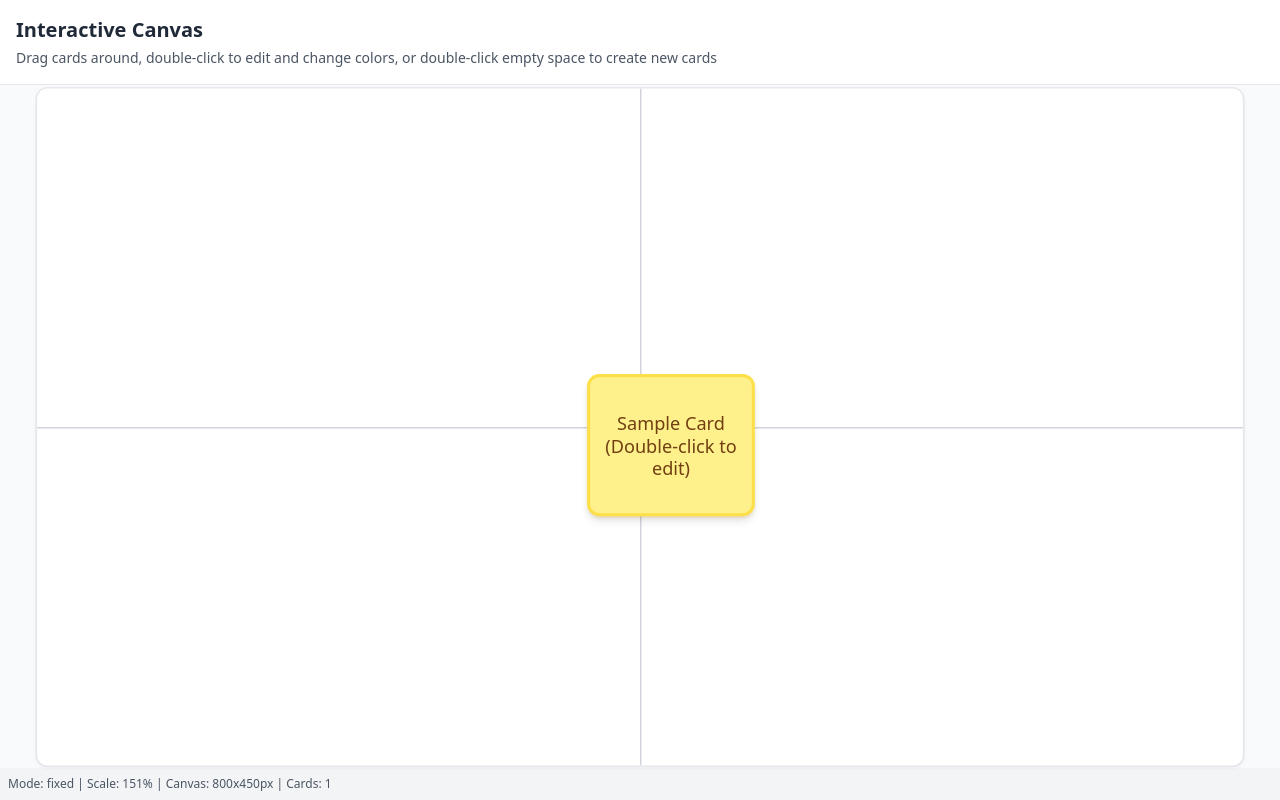
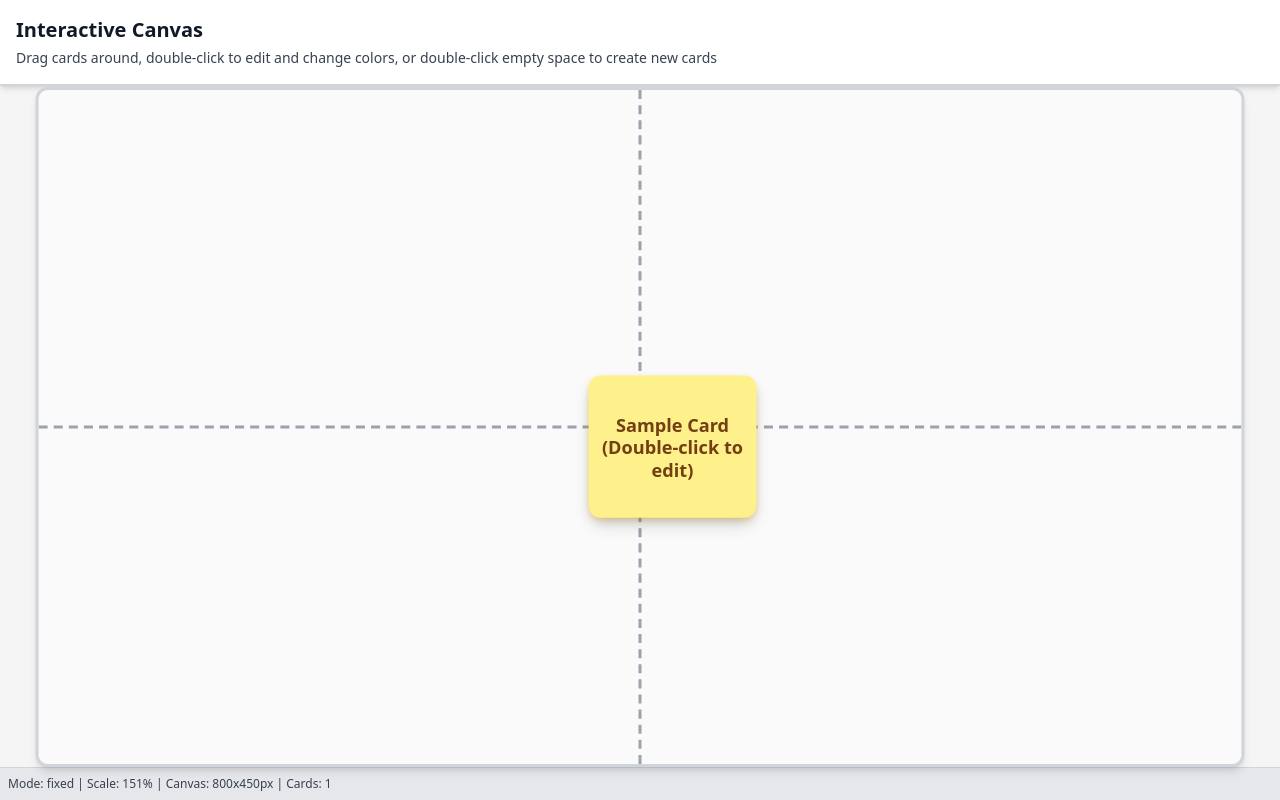
Before and after one commit to eralston/product-canvas-app, a React (Vite) app: page / in a window 1280 px wide. Built offline with nearby package versions, Linux system fonts and the light colour scheme.

Commit message:
Implement Bold & Structured Visual Design

```diff
--- a/src/components/Canvas.tsx
+++ b/src/components/Canvas.tsx
@@ -152,7 +152,7 @@ const Canvas: React.FC = () => {
 
   const renderCanvas = (canvasWidth: number, canvasHeight: number) => (
     <div
-      className="bg-white border border-gray-200 rounded-lg shadow-sm relative overflow-hidden canvas-area"
+      className="bg-neutral-50 border-2 border-gray-300 rounded-lg shadow-md relative overflow-hidden canvas-area"
       style={{
         width: `${canvasWidth}px`,
         height: `${canvasHeight}px`,
@@ -163,11 +163,11 @@ const Canvas: React.FC = () => {
     >
       {/* Quadrant dividers */}
       <div className="absolute inset-0 flex pointer-events-none">
-        <div className="flex-1 border-r border-gray-300 quadrant-divider"></div>
+        <div className="flex-1 border-r-2 border-gray-400 border-dashed quadrant-divider"></div>
         <div className="flex-1 quadrant-divider"></div>
       </div>
       <div className="absolute inset-0 flex flex-col pointer-events-none">
-        <div className="flex-1 border-b border-gray-300 quadrant-divider"></div>
+        <div className="flex-1 border-b-2 border-gray-400 border-dashed quadrant-divider"></div>
         <div className="flex-1 quadrant-divider"></div>
       </div>
 
@@ -200,11 +200,11 @@ const Canvas: React.FC = () => {
   );
 
   return (
-    <div className="w-full h-screen flex flex-col bg-gray-50">
+    <div className="w-full h-screen flex flex-col bg-neutral-100">
       {/* Document Title */}
-      <div className="p-4 bg-white border-b flex-shrink-0">
-        <h1 className="text-xl font-semibold text-gray-800">Interactive Canvas</h1>
-        <p className="text-sm text-gray-600 mt-1">
+      <div className="p-4 bg-white border-b-2 border-gray-300 shadow-md flex-shrink-0">
+        <h1 className="text-xl font-bold text-gray-900">Interactive Canvas</h1>
+        <p className="text-sm text-gray-700 mt-1 font-medium">
           Drag cards around, double-click to edit and change colors, or double-click empty space to create new cards
         </p>
       </div>
@@ -219,7 +219,7 @@ const Canvas: React.FC = () => {
         ) : (
           // Scrollable mode: Canvas at 100% scale with scrolling
           <div
-            className="overflow-auto w-full h-full border border-gray-300 rounded-lg bg-gray-100"
+            className="overflow-auto w-full h-full border-2 border-gray-400 rounded-lg bg-neutral-200 shadow-inner"
             style={{
               minWidth: '100%',
               minHeight: '100%'
@@ -239,7 +239,7 @@ const Canvas: React.FC = () => {
       </div>
 
       {/* Debug info - we can remove this later */}
-      <div className="p-2 bg-gray-100 text-xs text-gray-600 flex-shrink-0">
+      <div className="p-2 bg-gray-200 border-t border-gray-300 text-xs text-gray-700 font-medium flex-shrink-0">
         Mode: {viewportMode} | Scale: {Math.round(canvasScale * 100)}% | Canvas: {MIN_CANVAS_WIDTH}x{MIN_CANVAS_HEIGHT}px | Cards: {cards.length}
       </div>
     </div>
--- a/src/components/Card.tsx
+++ b/src/components/Card.tsx
@@ -227,9 +227,9 @@ const Card: React.FC<CardProps> = ({
   const currentCharCount = editContent.length;
   const remainingChars = CHARACTER_LIMIT - currentCharCount;
 
-  // Build dynamic CSS classes based on color palette
+  // Build dynamic CSS classes based on color palette with enhanced borders
   const cardClasses = `
-    absolute rounded-lg select-none transition-all duration-200 ease-out border-2
+    absolute rounded-lg select-none transition-all duration-200 ease-out border-3
     ${colorPalette.background}
     ${isEditing
       ? `${colorPalette.editingBorder} cursor-text`
@@ -239,12 +239,12 @@ const Card: React.FC<CardProps> = ({
     }
   `;
 
-  // Build dynamic shadow based on color palette
+  // Enhanced shadows for more pronounced depth
   const cardShadow = isEditing
-    ? '0 0 0 2px rgba(59, 130, 246, 0.3), 0 8px 25px -5px rgba(0, 0, 0, 0.15)'
+    ? '0 0 0 3px rgba(59, 130, 246, 0.4), 0 12px 32px -8px rgba(0, 0, 0, 0.2)'
     : isDragging
-      ? `0 25px 50px -12px rgba(0, 0, 0, 0.25), 0 0 0 1px rgba(255, 255, 255, 0.05), 0 8px 16px -4px ${colorPalette.shadowSecondary}`
-      : `0 4px 6px -1px rgba(0, 0, 0, 0.1), 0 2px 4px -1px rgba(0, 0, 0, 0.06), 0 1px 2px 0 ${colorPalette.shadowPrimary}`;
+      ? `0 32px 64px -16px rgba(0, 0, 0, 0.3), 0 0 0 1px rgba(255, 255, 255, 0.1), 0 12px 24px -6px ${colorPalette.shadowSecondary}`
+      : `0 6px 12px -2px rgba(0, 0, 0, 0.15), 0 4px 8px -2px rgba(0, 0, 0, 0.1), 0 2px 4px 0 ${colorPalette.shadowPrimary}`;
 
   return (
     <>
@@ -258,7 +258,7 @@ const Card: React.FC<CardProps> = ({
           height: `${cardSize.height}px`,
           zIndex: zIndex,
           boxShadow: cardShadow,
-          transform: isDragging ? 'translateY(-2px)' : 'translateY(0px)'
+          transform: isDragging ? 'translateY(-3px)' : 'translateY(0px)'
         }}
         onMouseDown={handleMouseDown}
         onDoubleClick={handleDoubleClick}
@@ -271,7 +271,7 @@ const Card: React.FC<CardProps> = ({
                 value={editContent}
                 onChange={handleContentChange}
                 onKeyDown={handleKeyDown}
-                className={`w-full h-full resize-none bg-transparent text-xs font-medium text-center leading-tight border-none outline-none ${colorPalette.text} ${colorPalette.placeholder}`}
+                className={`w-full h-full resize-none bg-transparent text-xs font-semibold text-center leading-tight border-none outline-none ${colorPalette.text} ${colorPalette.placeholder}`}
                 style={{
                   minHeight: '100%',
                   fontFamily: 'inherit'
@@ -279,7 +279,7 @@ const Card: React.FC<CardProps> = ({
                 placeholder="Type your note..."
               />
             ) : (
-              <p className={`text-xs font-medium text-center leading-tight whitespace-pre-wrap ${colorPalette.text}`}>
+              <p className={`text-xs font-semibold text-center leading-tight whitespace-pre-wrap ${colorPalette.text}`}>
                 {content || 'Double-click to edit'}
               </p>
             )}
@@ -288,7 +288,7 @@ const Card: React.FC<CardProps> = ({
           {/* Character counter - show current/limit format when editing and getting close to limit */}
           {isEditing && remainingChars <= 20 && (
             <div className="text-center mt-1">
-              <span className={`text-xs font-medium ${remainingChars <= 10 ? colorPalette.charCounterWarning : colorPalette.charCounterNormal}`}>
+              <span className={`text-xs font-bold ${remainingChars <= 10 ? colorPalette.charCounterWarning : colorPalette.charCounterNormal}`}>
                 {currentCharCount}/{CHARACTER_LIMIT}
               </span>
             </div>
--- a/src/utils/cardColors.ts
+++ b/src/utils/cardColors.ts
@@ -20,105 +20,105 @@ export const cardColorPalettes: CardColorPalette[] = [
     name: 'Red',
     background: 'bg-red-200',
     text: 'text-red-900',
-    border: 'border-red-300',
-    hoverBorder: 'hover:border-red-400',
-    draggingBorder: 'border-red-600',
-    editingBorder: 'border-blue-500',
+    border: 'border-red-400',
+    hoverBorder: 'hover:border-red-500',
+    draggingBorder: 'border-red-700',
+    editingBorder: 'border-blue-600',
     placeholder: 'placeholder-red-700',
     charCounterNormal: 'text-red-800',
     charCounterWarning: 'text-red-900',
-    shadowPrimary: 'rgba(239, 68, 68, 0.2)',
-    shadowSecondary: 'rgba(220, 38, 38, 0.4)',
+    shadowPrimary: 'rgba(239, 68, 68, 0.3)',
+    shadowSecondary: 'rgba(220, 38, 38, 0.5)',
   },
   {
     id: 'orange',
     name: 'Orange',
     background: 'bg-orange-200',
     text: 'text-orange-900',
-    border: 'border-orange-300',
-    hoverBorder: 'hover:border-orange-400',
-    draggingBorder: 'border-orange-600',
-    editingBorder: 'border-blue-500',
+    border: 'border-orange-400',
+    hoverBorder: 'hover:border-orange-500',
+    draggingBorder: 'border-orange-700',
+    editingBorder: 'border-blue-600',
     placeholder: 'placeholder-orange-700',
     charCounterNormal: 'text-orange-800',
     charCounterWarning: 'text-orange-900',
-    shadowPrimary: 'rgba(251, 146, 60, 0.2)',
-    shadowSecondary: 'rgba(234, 88, 12, 0.4)',
+    shadowPrimary: 'rgba(251, 146, 60, 0.3)',
+    shadowSecondary: 'rgba(234, 88, 12, 0.5)',
   },
   {
     id: 'yellow',
     name: 'Yellow',
     background: 'bg-yellow-200',
     text: 'text-yellow-900',
-    border: 'border-yellow-300',
-    hoverBorder: 'hover:border-yellow-400',
-    draggingBorder: 'border-yellow-600',
-    editingBorder: 'border-blue-500',
+    border: 'border-yellow-400',
+    hoverBorder: 'hover:border-yellow-500',
+    draggingBorder: 'border-yellow-700',
+    editingBorder: 'border-blue-600',
     placeholder: 'placeholder-yellow-700',
     charCounterNormal: 'text-yellow-800',
     charCounterWarning: 'text-yellow-900',
-    shadowPrimary: 'rgba(251, 191, 36, 0.2)',
-    shadowSecondary: 'rgba(217, 119, 6, 0.4)',
+    shadowPrimary: 'rgba(251, 191, 36, 0.3)',
+    shadowSecondary: 'rgba(217, 119, 6, 0.5)',
   },
   {
     id: 'green',
     name: 'Green',
     background: 'bg-green-200',
     text: 'text-green-900',
-    border: 'border-green-300',
-    hoverBorder: 'hover:border-green-400',
-    draggingBorder: 'border-green-600',
-    editingBorder: 'border-blue-500',
+    border: 'border-green-400',
+    hoverBorder: 'hover:border-green-500',
+    draggingBorder: 'border-green-700',
+    editingBorder: 'border-blue-600',
     placeholder: 'placeholder-green-700',
     charCounterNormal: 'text-green-800',
     charCounterWarning: 'text-green-900',
-    shadowPrimary: 'rgba(34, 197, 94, 0.2)',
-    shadowSecondary: 'rgba(22, 163, 74, 0.4)',
+    shadowPrimary: 'rgba(34, 197, 94, 0.3)',
+    shadowSecondary: 'rgba(22, 163, 74, 0.5)',
   },
   {
     id: 'blue',
     name: 'Blue',
     background: 'bg-blue-200',
     text: 'text-blue-900',
-    border: 'border-blue-300',
-    hoverBorder: 'hover:border-blue-400',
-    draggingBorder: 'border-blue-600',
-    editingBorder: 'border-blue-500',
+    border: 'border-blue-400',
+    hoverBorder: 'hover:border-blue-500',
+    draggingBorder: 'border-blue-700',
+    editingBorder: 'border-blue-600',
     placeholder: 'placeholder-blue-700',
     charCounterNormal: 'text-blue-800',
     charCounterWarning: 'text-blue-900',
-    shadowPrimary: 'rgba(59, 130, 246, 0.2)',
-    shadowSecondary: 'rgba(37, 99, 235, 0.4)',
+    shadowPrimary: 'rgba(59, 130, 246, 0.3)',
+    shadowSecondary: 'rgba(37, 99, 235, 0.5)',
   },
   {
     id: 'indigo',
     name: 'Indigo',
     background: 'bg-indigo-200',
     text: 'text-indigo-900',
-    border: 'border-indigo-300',
-    hoverBorder: 'hover:border-indigo-400',
-    draggingBorder: 'border-indigo-600',
-    editingBorder: 'border-blue-500',
+    border: 'border-indigo-400',
+    hoverBorder: 'hover:border-indigo-500',
+    draggingBorder: 'border-indigo-700',
+    editingBorder: 'border-blue-600',
     placeholder: 'placeholder-indigo-700',
     charCounterNormal: 'text-indigo-800',
     charCounterWarning: 'text-indigo-900',
-    shadowPrimary: 'rgba(99, 102, 241, 0.2)',
-    shadowSecondary: 'rgba(79, 70, 229, 0.4)',
+    shadowPrimary: 'rgba(99, 102, 241, 0.3)',
+    shadowSecondary: 'rgba(79, 70, 229, 0.5)',
   },
   {
     id: 'violet',
     name: 'Violet',
     background: 'bg-violet-200',
     text: 'text-violet-900',
-    border: 'border-violet-300',
-    hoverBorder: 'hover:border-violet-400',
-    draggingBorder: 'border-violet-600',
-    editingBorder: 'border-blue-500',
+    border: 'border-violet-400',
+    hoverBorder: 'hover:border-violet-500',
+    draggingBorder: 'border-violet-700',
+    editingBorder: 'border-blue-600',
     placeholder: 'placeholder-violet-700',
     charCounterNormal: 'text-violet-800',
     charCounterWarning: 'text-violet-900',
-    shadowPrimary: 'rgba(139, 92, 246, 0.2)',
-    shadowSecondary: 'rgba(124, 58, 237, 0.4)',
+    shadowPrimary: 'rgba(139, 92, 246, 0.3)',
+    shadowSecondary: 'rgba(124, 58, 237, 0.5)',
   },
 ];
 
```
